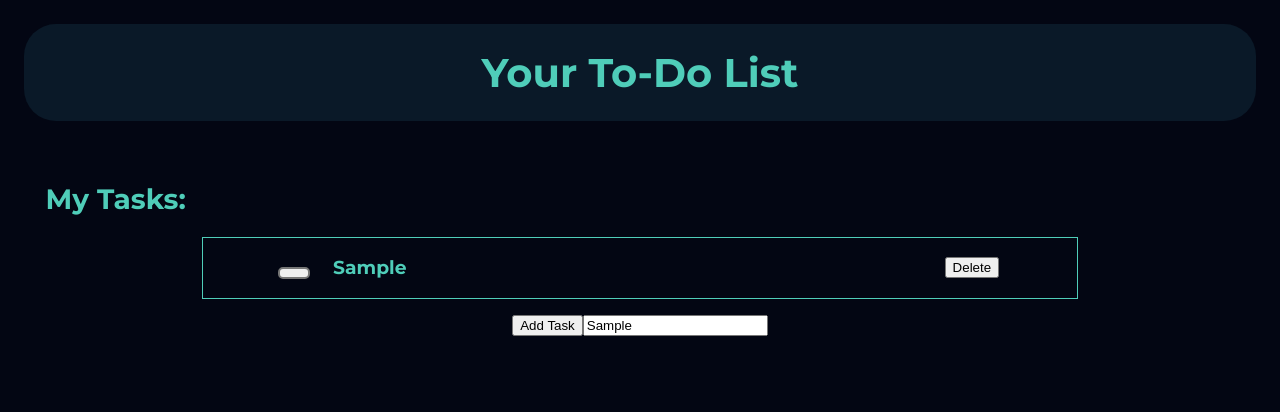
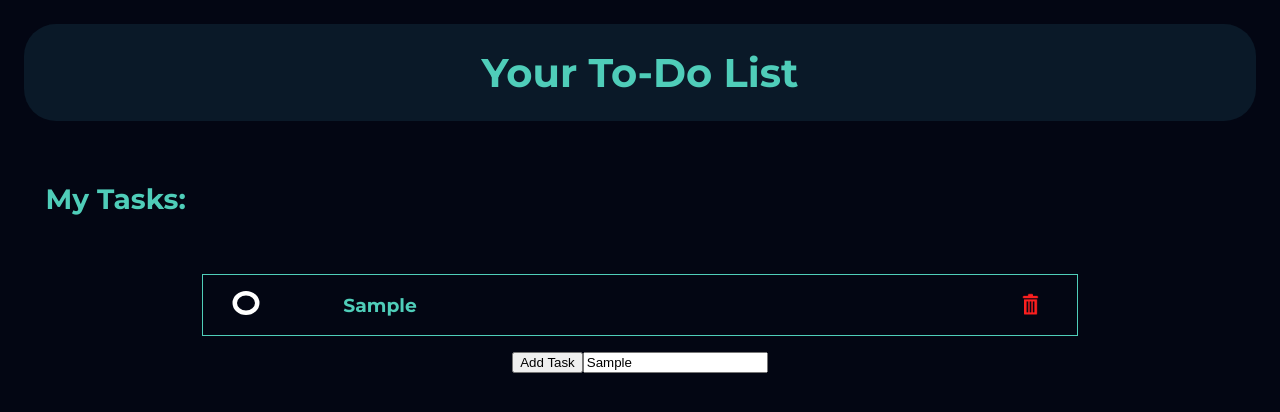
Before and after one commit to dilawaramin/To-Do-List-React, a React (Create React App) app in the folder client/: page / in a window 1280 px wide. Both pictures are taken after typing "Sample" into the empty fields and a click on the button "Add Task". Shown: the top 412 px of the page. Built offline with nearby package versions, Linux system fonts and the light colour scheme; no server answers.

Commit message:
task styling

```diff
--- a/client/src/Task.jsx
+++ b/client/src/Task.jsx
@@ -1,4 +1,5 @@
 import * as React from 'react';
+import trash from './icons/trash-can.png'
 
 function Task( {taskName, onDelete} ) {
 
@@ -8,19 +9,21 @@ function Task( {taskName, onDelete} ) {
 
         <div className='task'>
             <div className='task-check'>
-                <button
-                    className='checkbox'>
+                <button className='checkbox'>
+                    <img src=''/>
+                </button>
 
-                </button>
             </div>
             <div className='task-description'>
                 <h3>{taskName}</h3>
             </div>
             <div className='delete-button-div'>
                 <button
-                    onClick={() => onDelete(taskName.id)}
-                    className='delete-button'>
-                    Delete
+                    className='delete-button'
+                    onClick={() => onDelete(taskName.id)}>
+                        <img
+                            className="trash-image"
+                            src={trash}/>
                 </button>
             </div>
         </div>
--- a/client/src/index.css
+++ b/client/src/index.css
@@ -64,6 +64,7 @@ code {
   padding: 0.3rem;
   padding-left: 2rem;
   width: 100%;
+  margin-bottom: 3%;
 }
 
 .sub-heading-text {
@@ -73,12 +74,12 @@ code {
 }
 
 
-/*-----------------------
+/*----------------------------------------
   Task
------------------------*/
+-----------------------------------------*/
 .task {
   display: flex;
-  justify-content: center;
+  justify-content: space-around;
   align-items: center;
   border: 1px solid var(--clr-main-dark);
   /* border-left: none;
@@ -95,9 +96,22 @@ code {
 }
 
 .checkbox {
-  width: 100%;
-  transform: scale(2);
+  height: 1rem;
+  width: 1rem;
+  transform: scale(1.5);
   transform-origin: center;
+  border: 3px solid white;
+  border-radius: 50%;
+  background-color: var(--clr-bg-dark);
+}
+
+.checkbox:hover {
+  background-color: var(--clr-sub-dark);
+  box-shadow: 0 0 5px gray;
+}
+
+.checkbox:active {
+  background-color: var(--text-clr-dark);
 }
 
 .task-description{
@@ -105,3 +119,22 @@ code {
   width: 70%;
   padding-left: 3%;
 }
+
+.delete-button-div {
+  display: flex;
+}
+
+.delete-button {
+  background-color: var(--clr-bg-dark);
+  color: red;
+  border: none;
+}
+
+.trash-image {
+  height: 1.5rem;
+}
+
+
+/*----------------------------------------
+  Add Task
+-----------------------------------------*/
```
Also changed, not shown: client/src/icons/trash-can.png (added).
